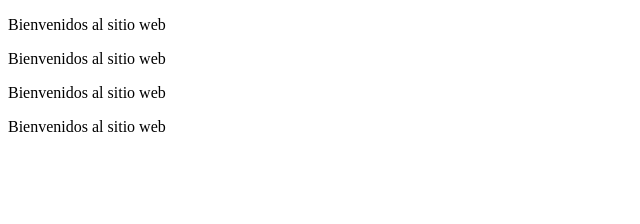
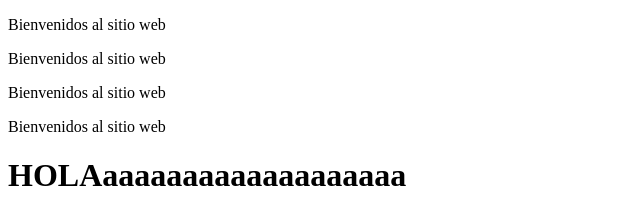
Before and after one commit to andreamartinezci-oss/misitiowebandrea, a plain HTML site: page index.html in a window 1280 px wide. Shown: the whole page, without its empty margins (0-640 px from the left). Drawn offline with Linux system fonts and the light colour scheme.

Commit message:
Update index.html

```diff
--- a/index.html
+++ b/index.html
@@ -10,5 +10,6 @@
     <p>Bienvenidos al sitio web</p>
     <p>Bienvenidos al sitio web</p>
     <p>Bienvenidos al sitio web</p>
+    <h1>HOLAaaaaaaaaaaaaaaaaaaa</h1>
 </body>
 </html>
```
